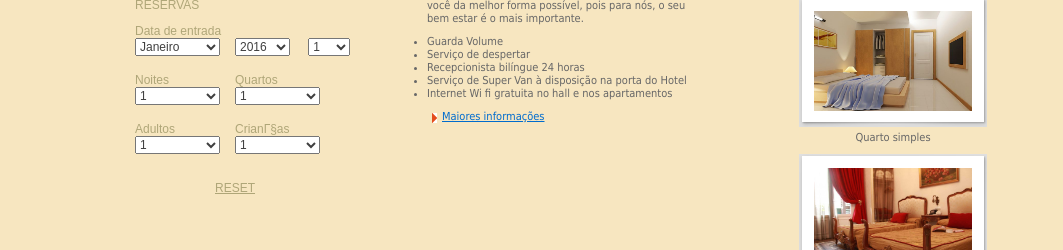
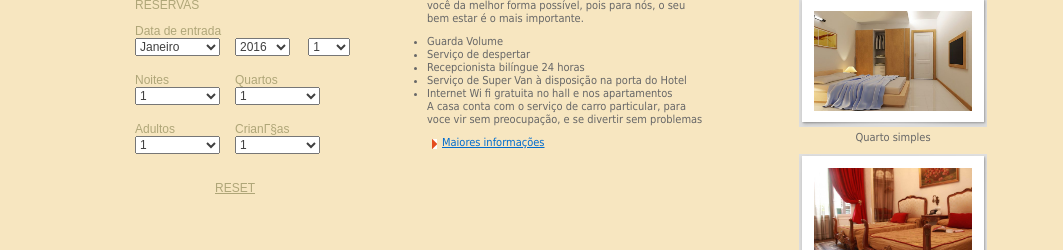
Before and after one commit to AlexandreWasemPinto/alexandre-ifrs, a website: page public_html/html/servicos.html in a window 1280 px wide. Shown: the part 560-810 px from the top of the page, without its empty margins (108-1171 px from the left). Drawn offline with Linux system fonts and the light colour scheme.

Commit message:
atualização de serviços

```diff
--- a/public_html/html/servicos.html
+++ b/public_html/html/servicos.html
@@ -184,7 +184,7 @@
                             <li>Serviço de Super Van à disposição na porta do Hotel</li>
                             <li>Internet Wi fi gratuita no hall e nos apartamentos</li>
                         </ul>
-                        </p>
+                        <p>A casa conta com o serviço de carro particular, para voce vir sem preocupação, e se divertir sem problemas</p>
                         <a href="https://pt-br.facebook.com/bahanightclub" class="more">Maiores informações</a>
                     </div>
                 </div>
```
Lines whose indentation alone changed are shown as unchanged.
